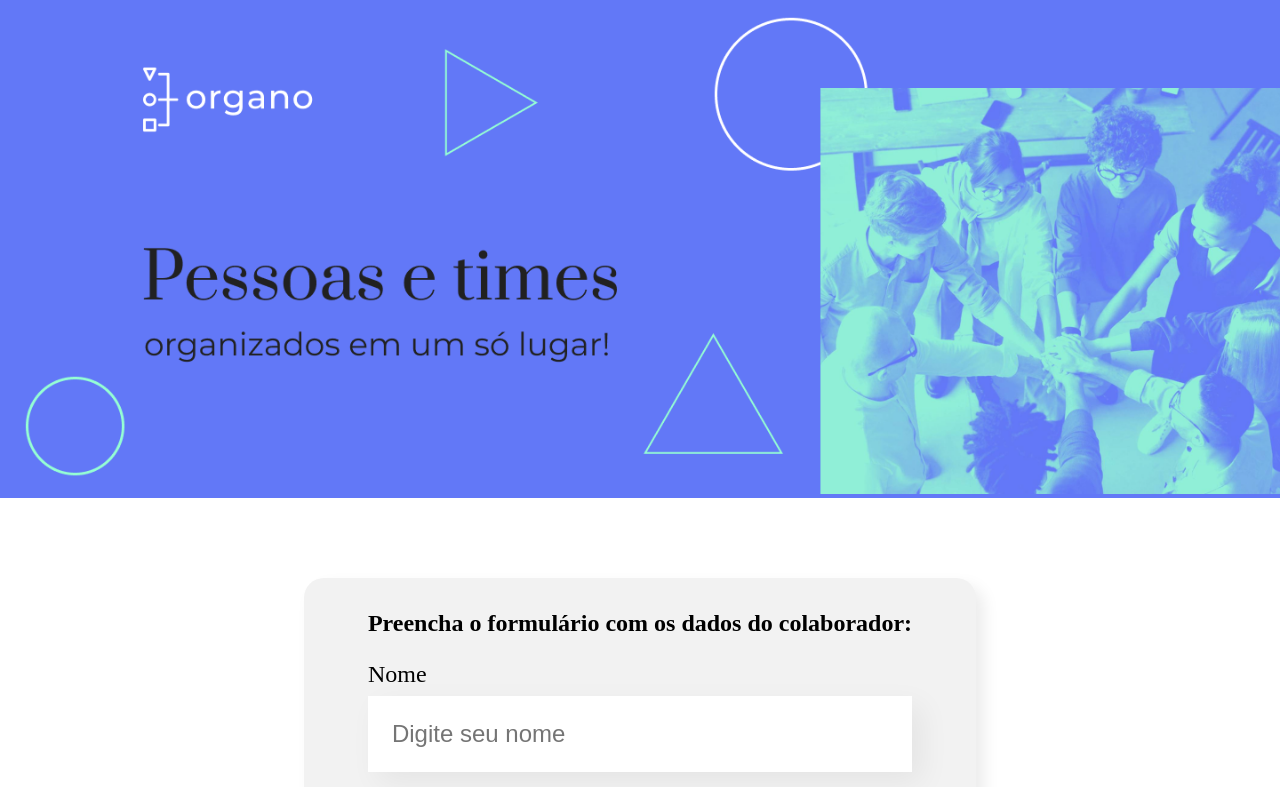
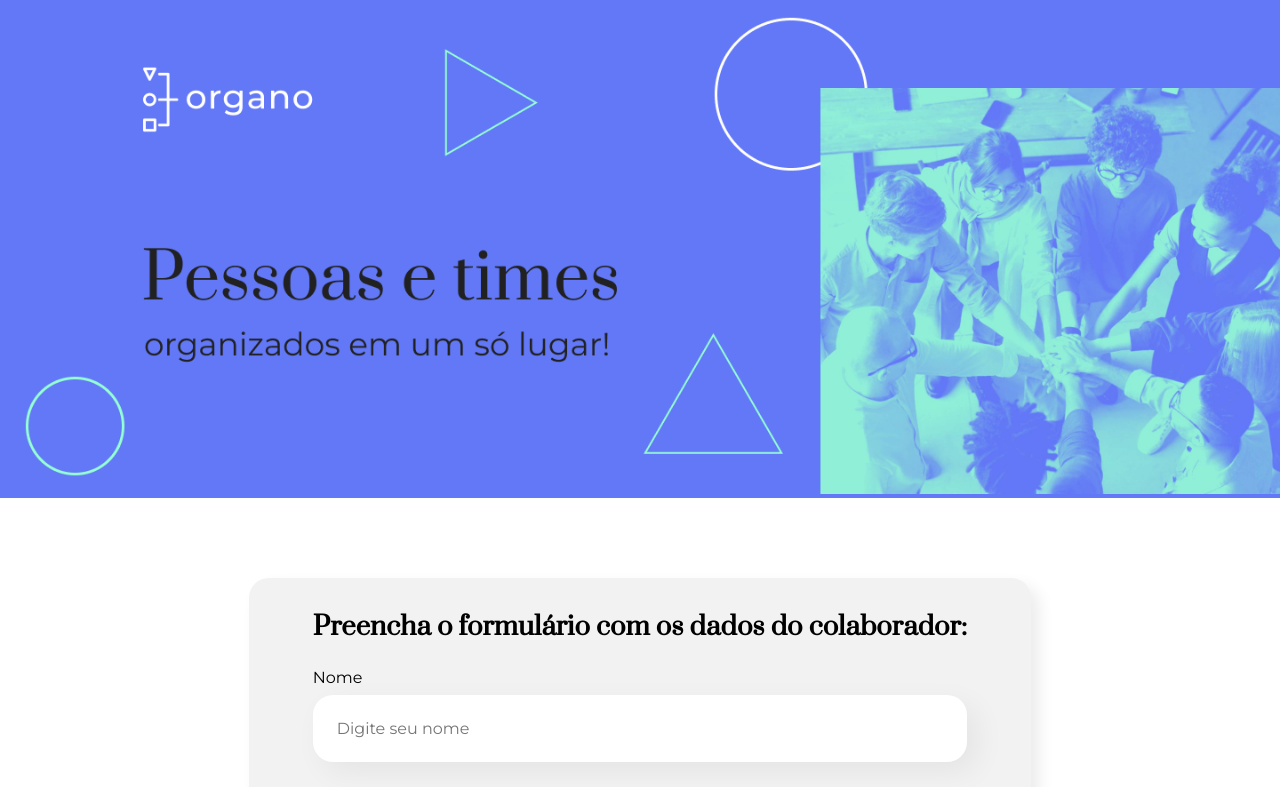
Before and after one commit to Ltheus/organo, a React (Vite) app: page / in a window 1280 px wide. Shown: the top 787 px of the page. Built offline with nearby package versions, Linux system fonts and the light colour scheme.

Commit message:
Adjust font families and sizes

```diff
--- a/src/components/TextInput/TextInput.css
+++ b/src/components/TextInput/TextInput.css
@@ -5,7 +5,6 @@
 .text-input label {
   display: block;
   margin-bottom: 8px;
-  font-size: 24px;
 }
 
 .text-input input {
@@ -13,6 +12,6 @@
   box-shadow: 10px 10px 30px rgba(0, 0, 0, 0.06);
   width: 100%;
   border: none;
-  font-size: 24px;
+  border-radius: 20px;
   padding: 24px;
 }
--- a/src/index.css
+++ b/src/index.css
@@ -1,5 +1,24 @@
+@import url("https://fonts.googleapis.com/css2?family=Montserrat:ital,wght@0,100..900;1,100..900&family=Prata&display=swap");
+
 * {
   box-sizing: border-box;
   padding: 0;
   margin: 0;
+  font-size: 16px;
+  font-family: "Montserrat", sans-serif;
 }
+
+h1 {
+  font-size: 2rem;
+  font-family: "Prata", serif;
+}
+
+h2 {
+  font-size: 1.6rem;
+  font-family: "Prata", serif;
+}
+
+h3 {
+  font-size: 1.2;
+  font-family: "Prata", serif;
+}
```
